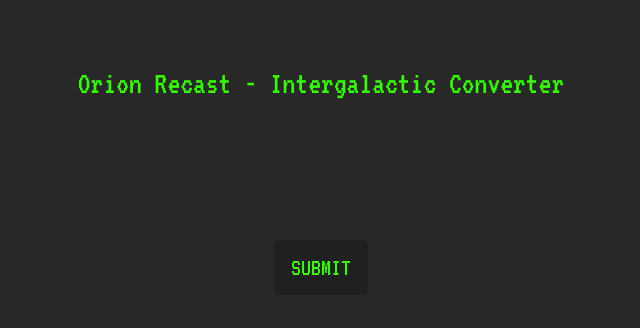
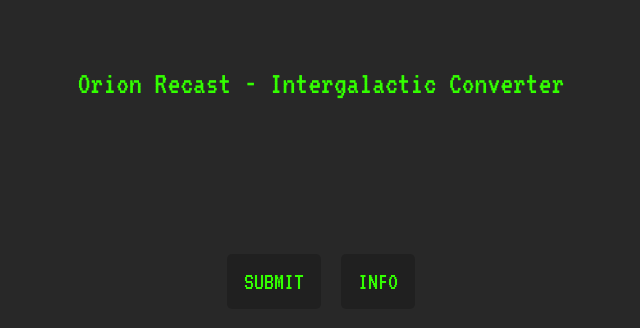
Before and after one commit to gass-git/orion-recast, a React (Create React App) app: page / in a window 1280 px wide. Shown: the top 328 px of the page, without its empty margins (319-959 px from the left). Built offline with nearby package versions, Linux system fonts and the light colour scheme.

Commit message:
added modal to inform users about the right way of making queries

```diff
--- a/src/App.js
+++ b/src/App.js
@@ -8,12 +8,13 @@ import {Container} from 'react-bootstrap'
 import FormComponent from './components/form'
 import Title from './components/title'
 import OutputComponent from './components/outputComponent'
+import InfoModal from './components/infoModal'
 
 export const AppContext = createContext(null)
 
 export default function App() {
   const [state, dispatch] = useReducer(appReducer, initialState)
-  const {input, output} = state
+  const {input, output, showModal} = state
   const inputField = useRef(null)
   const handleChange = (e) => dispatch({type:'update input value', value: e.target.value})
 
@@ -31,6 +32,8 @@ export default function App() {
   return (
     <AppContext.Provider value={{state, dispatch}}>
 
+      <InfoModal dispatch={dispatch} showModal={showModal}/>
+
       <Container className='max-600 min-300 mt-5 pt-3 pb-3'>
         <Title />
       </Container>
@@ -38,6 +41,7 @@ export default function App() {
       <Container className='max-550 min-300'>
         <AlertBox dispatch={dispatch} output={output} />
         <FormComponent
+            dispatch={dispatch}
             input={input}
             inputField={inputField}
             handleChange={handleChange}
--- a/src/components/form.js
+++ b/src/components/form.js
@@ -1,7 +1,13 @@
 import React from 'react'
 import {Form, Button, Row} from 'react-bootstrap'
 
-export default function FormComponent({input, inputField, handleChange, handleSubmit}) {
+export default function FormComponent({
+  input,
+  inputField,
+  handleChange,
+  handleSubmit,
+  dispatch
+}) {
   return (
     <Row className='p-5'>
     <Form className='text-center'>
@@ -18,10 +24,18 @@ export default function FormComponent({input, inputField, handleChange, handleSu
         <Button
           variant='outline-primary'
           size='lg'
-          className='button mt-3'
+          className='button'
           onClick={() => handleSubmit()}
         >
           submit
+        </Button>
+        <Button
+          variant='outline-primary'
+          size='lg'
+          className='button'
+          onClick={() => dispatch({type:'toggle modal'})}
+        >
+          info
         </Button>
       </Form>
     </Row>
--- /dev/null
+++ b/src/components/infoModal.js
@@ -0,0 +1,18 @@
+import React from 'react'
+import {Modal} from 'react-bootstrap';
+
+export default function InfoModal({showModal, dispatch}) {
+    return(
+    <Modal show={showModal} onHide={() => dispatch({type: 'toggle modal'})}>
+        <Modal.Header closeButton>
+            <Modal.Title>Modal heading</Modal.Title>
+        </Modal.Header>
+        <Modal.Body>
+            Woohoo, you're reading this text in a modal!
+        </Modal.Body>
+        <Modal.Footer>
+
+        </Modal.Footer>
+    </Modal>
+    )
+}
--- a/src/states.js
+++ b/src/states.js
@@ -1,4 +1,5 @@
 const initialState = {
+  showModal: false,
   input: '',
   conversions: {I: '', V: '', X:'', L:'', C:'', D:'', M:''},
   metalValues: {gold: null, silver: null, bronze: null, iron: null},
@@ -7,6 +8,11 @@ const initialState = {
 
 function appReducer(state, action) {
     switch(action.type){
+        case 'toggle modal':
+            return{
+                ...state,
+                showModal: !state.showModal
+            }
         case 'set name to roman numeral':
             return {
                 ...state,
--- a/src/styles.scss
+++ b/src/styles.scss
@@ -36,6 +36,7 @@ code {
 }
 
 .button{
+  margin: 30px 10px 0px 10px!important;
   border:1px solid transparent!important;
   color:#33ff00!important;
   font-size:25px!important;
```
